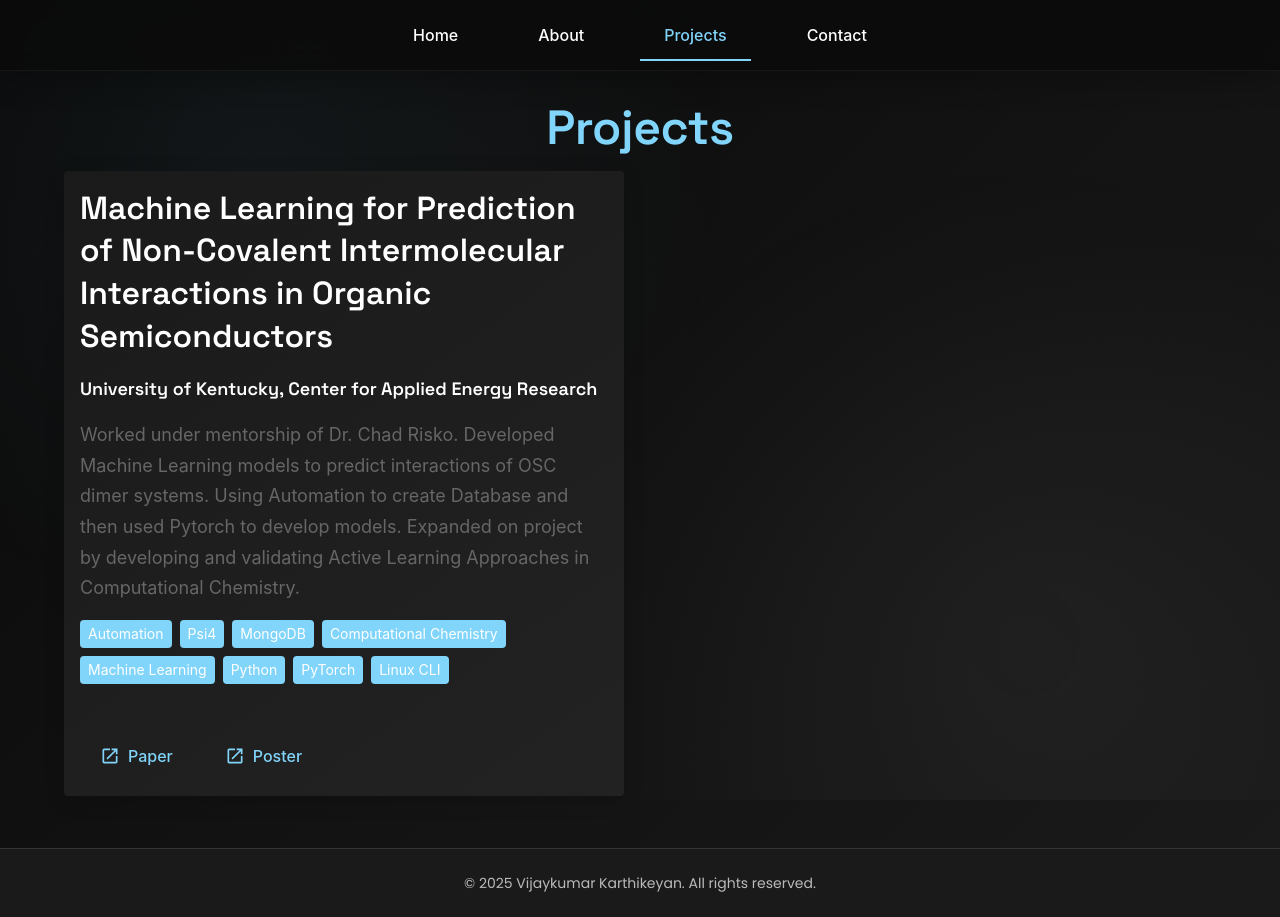
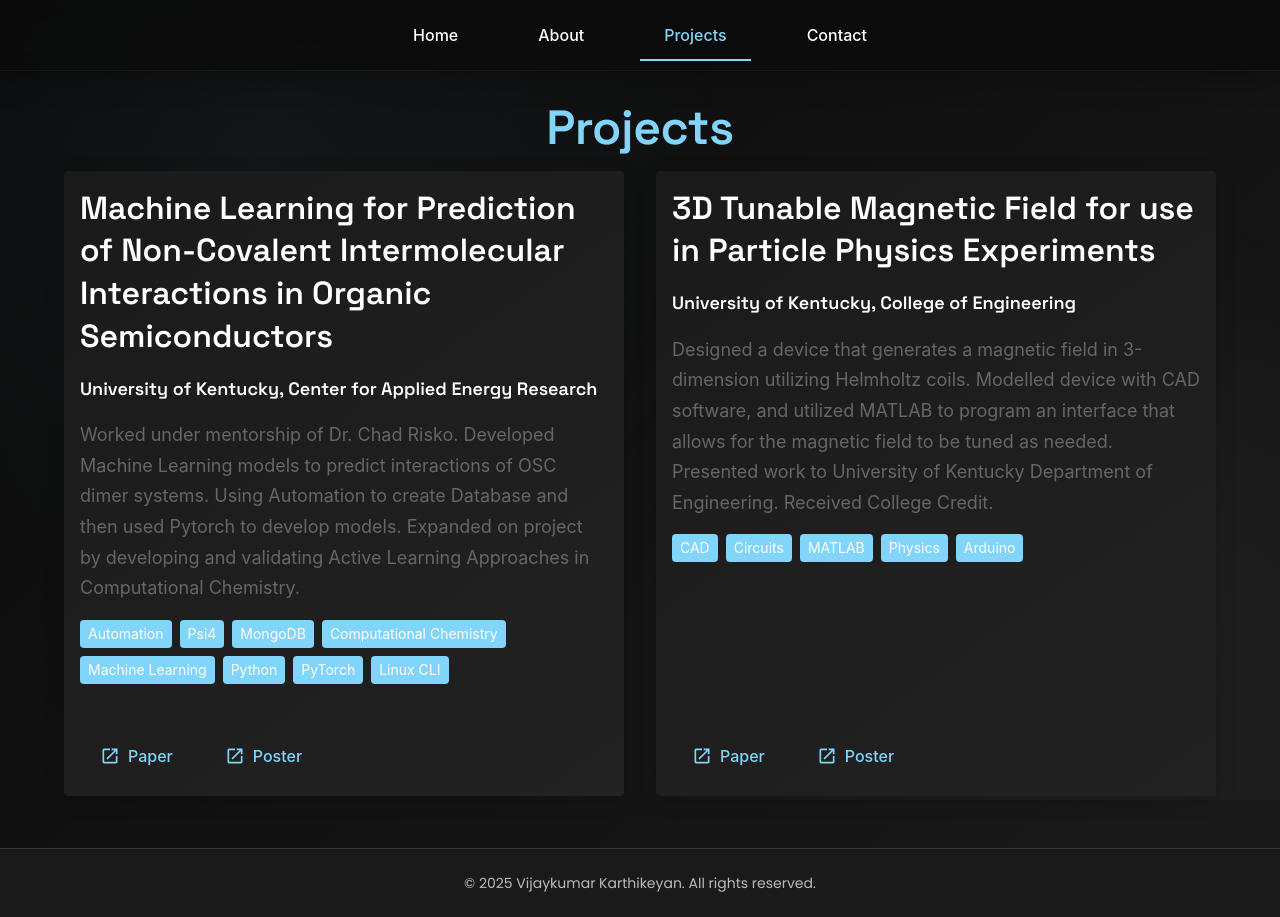
Before and after one commit to kvijay3/kvijay3.github.io, a React (Vite) app: page /#/projects in a window 1280 px wide. Built offline with nearby package versions, Linux system fonts and the light colour scheme.

Commit message:
added another project

```diff
--- a/src/pages/Projects.jsx
+++ b/src/pages/Projects.jsx
@@ -21,6 +21,15 @@ const Projects = () => {
       //github: 'https://github.com/yourusername/project1',
       paper: 'https://drive.google.com/file/d/1Pjsi2TTWZ274OXqLnv235vLAm_fT-b3D/view',
       poster: 'https://drive.google.com/file/d/16YQVQWIX1V-XvEb4n6Ii2Srln-B2EAKJ/view'
+    },
+    {
+      title: '3D Tunable Magnetic Field for use in Particle Physics Experiments',
+      affiliation: 'University of Kentucky, College of Engineering',
+      description: 'Designed a device that generates a magnetic field in 3-dimension utilizing Helmholtz coils. Modelled device with CAD software, and utilized MATLAB to program an interface that allows for the magnetic field to be tuned as needed. Presented work to University of Kentucky Department of Engineering. Received College Credit.',
+      technologies: ['CAD', 'Circuits', 'MATLAB', 'Physics', 'Arduino'],
+      //github: 'https://github.com/yourusername/project1',
+      presentation: '',
+      CAD: ''
     },
     // Add more projects as needed
   ];
```
